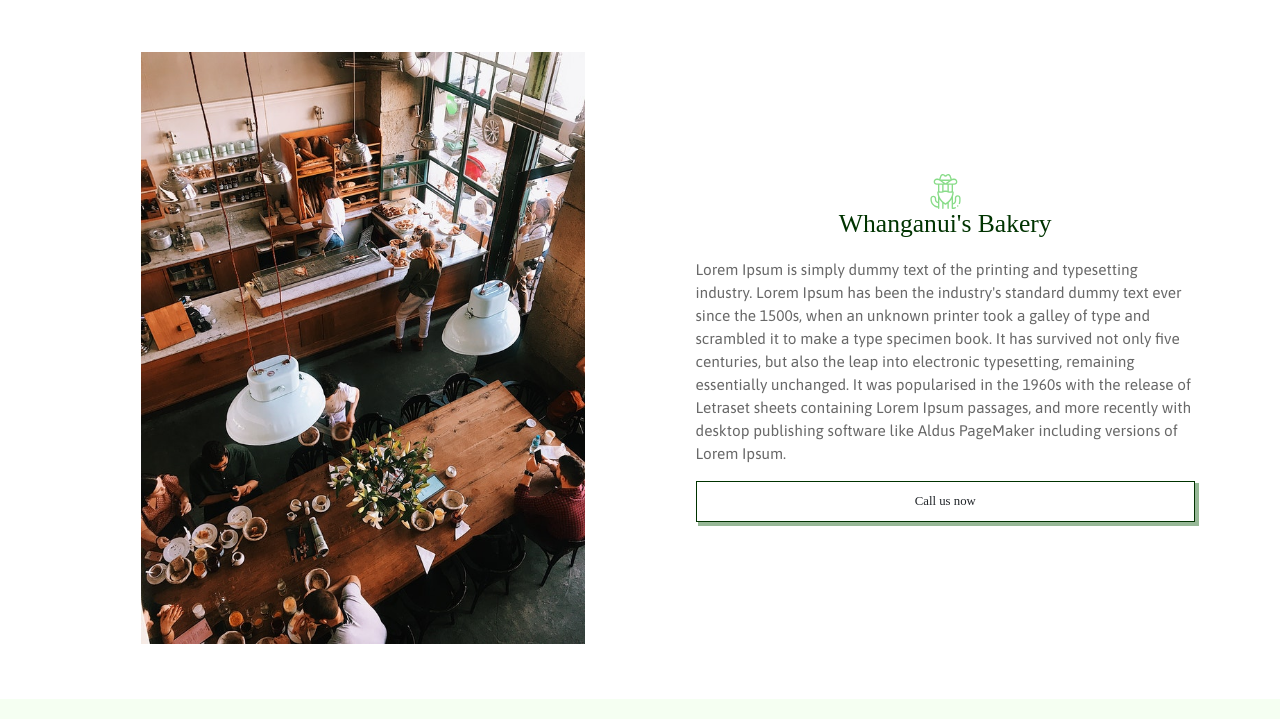
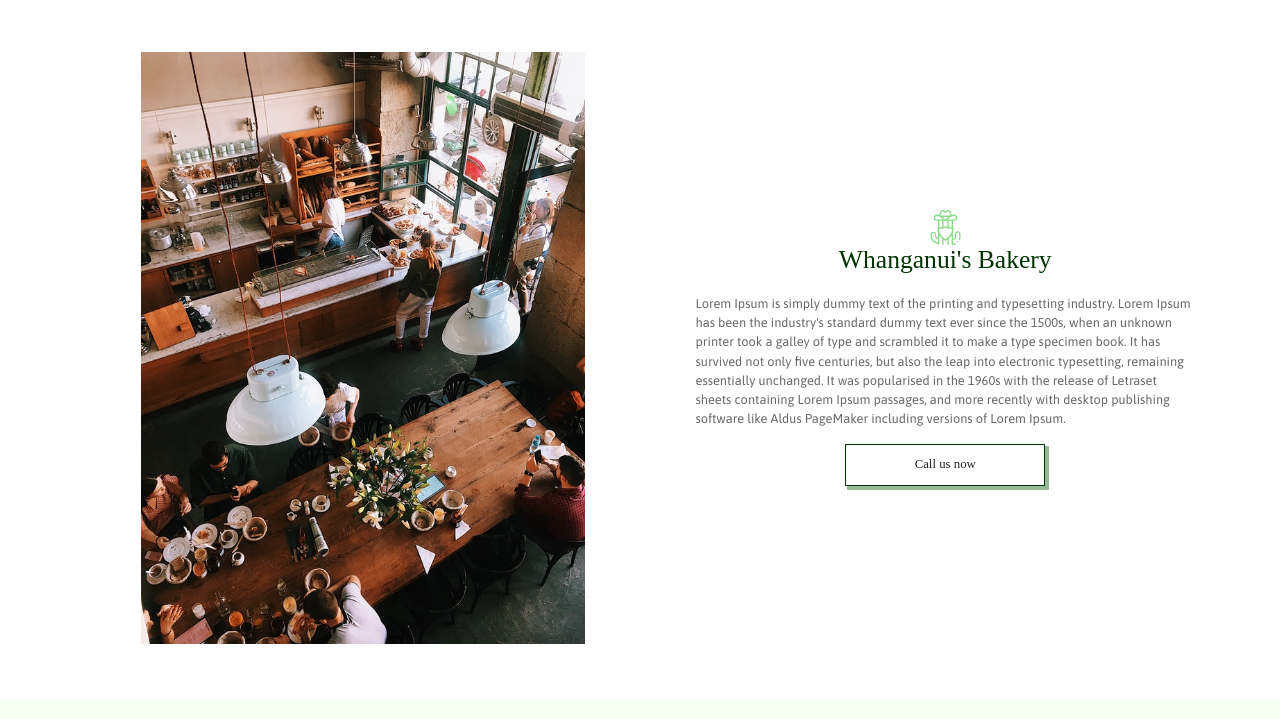
Before and after one commit to Moravy/Cactus-cream, a plain HTML site: page index.html in a window 1280 px wide. Shown: the part 616-1335 px from the top of the page. Drawn offline with nearby package versions, Linux system fonts and the light colour scheme; a web font is replaced by a local one.

Commit message:
fix alittle bit of stuff

```diff
--- a/assets/css/style.css
+++ b/assets/css/style.css
@@ -369,9 +369,20 @@ section {
         padding: 10% 0 10% 10%;
     }
 
+    .about .content .content-title p {
+        font-size: 1vw;
+    }
+
+
+    .about .button {
+        width: 40%;
+    }
+
     .about .box2 {
         padding: 10%;
     }
+
+
 }
 
 @media (max-width: 992px) {
```
